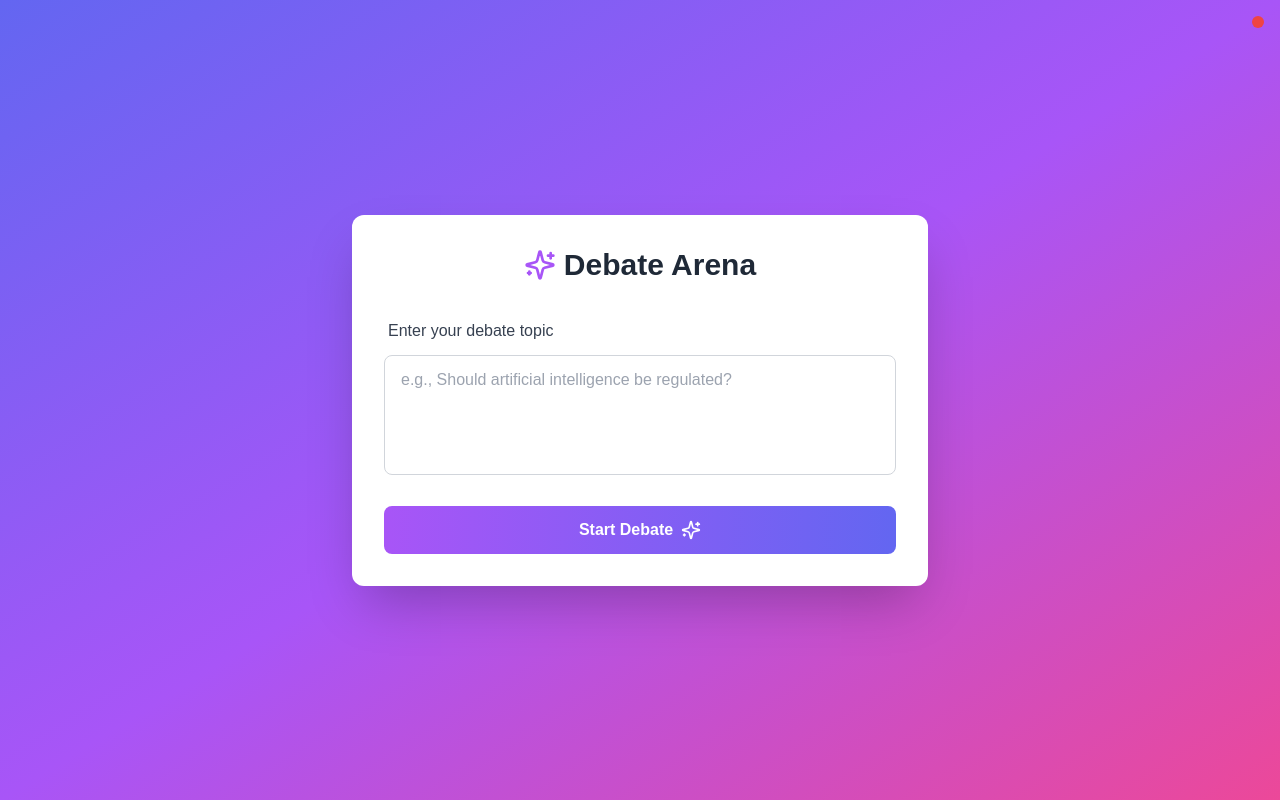
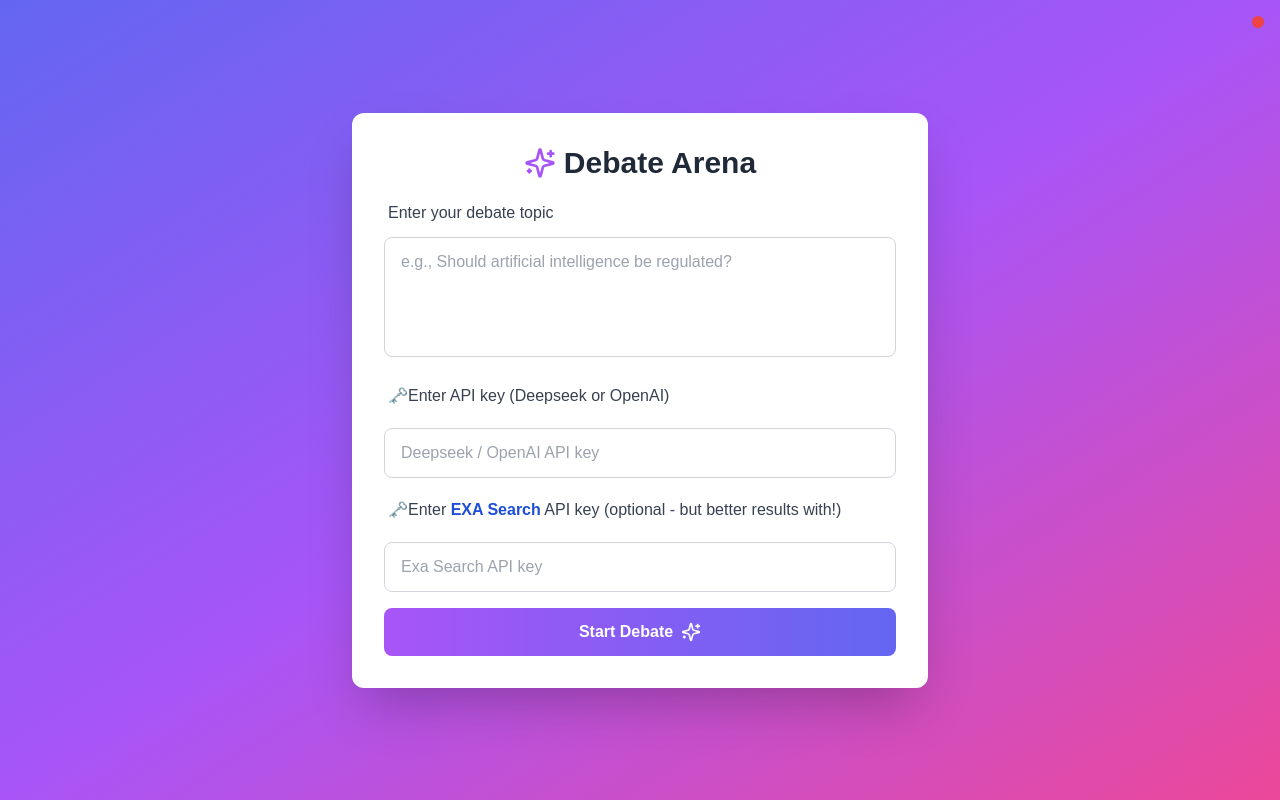
Before and after one commit to Arputikos/AgentON_2025, a Next.js app in the folder frontend/: page / in a window 1280 px wide. Built offline with nearby package versions, Linux system fonts and the light colour scheme; no server answers.

Commit message:
Add inputs for API keys on frontend

```diff
--- a/frontend/src/components/PromptEntry.tsx
+++ b/frontend/src/components/PromptEntry.tsx
@@ -4,8 +4,11 @@ import { useState } from 'react';
 import { useRouter } from 'next/navigation';
 import { Sparkles } from 'lucide-react';
 import { useWebSocket } from '@/contexts/WebSocketContext';
+import Link from 'next/link';
 
 export default function Home() {
+  const [aiApiKey, setAIApiKey] = useState('');
+  const [exaApiKey, setExaApiKey] = useState('');
   const [prompt, setPrompt] = useState('');
   const [isLoading, setIsLoading] = useState(false);
   const { isConnected } = useWebSocket();
@@ -22,7 +25,11 @@ export default function Home() {
         headers: {
           'Content-Type': 'application/json',
         },
-        body: JSON.stringify({ prompt: prompt.trim() }),
+        body: JSON.stringify({
+          prompt: prompt.trim(),
+          ai_api_key: aiApiKey.trim(),
+          exa_api_key: exaApiKey.trim()
+        }),
       });
 
       const debateId = await response.json();
@@ -50,13 +57,13 @@ export default function Home() {
       </div>
 
       <div className="bg-white rounded-xl shadow-2xl p-8 w-full max-w-xl">
-        <div className="flex items-center justify-center mb-8">
+        <div className="flex items-center justify-center mb-4">
           <Sparkles className="w-8 h-8 text-purple-500 mr-2" />
           <h1 className="text-3xl font-bold text-gray-800">Debate Arena</h1>
         </div>
 
-        <form onSubmit={handleSubmit} className="space-y-6">
-          <div>
+        <form onSubmit={handleSubmit} className="space-y-4">
+          <div className='p-0'>
             <label htmlFor="prompt" className="block text-md font-medium text-gray-700 mb-2 p-1">
               Enter your debate topic
             </label>
@@ -70,7 +77,29 @@ export default function Home() {
               disabled={isLoading}
             />
           </div>
-
+          <label htmlFor="prompt" className="block text-md font-medium text-gray-700 mb-2 p-1">
+              🗝️Enter API key (Deepseek or OpenAI)
+            </label>
+            <input
+              type="text"
+              value={aiApiKey}
+              onChange={(e) => setAIApiKey(e.target.value)}
+              className="w-full px-4 py-3 rounded-lg border border-gray-300 focus:ring-2 focus:ring-purple-500 focus:border-transparent transition-all duration-200"
+              placeholder="Deepseek / OpenAI API key"
+              required
+              disabled={isLoading}
+            />
+            <label htmlFor="prompt" className="block text-md font-medium text-gray-700 mb-2 p-1">
+              🗝️Enter <Link href="https://exa.ai/" className='text-blue-700 font-bold'>EXA Search</Link> API key (optional - but better results with!)
+            </label>
+            <input
+              type="text"
+              value={exaApiKey}
+              onChange={(e) => setExaApiKey(e.target.value)}
+              className="w-full px-4 py-3 rounded-lg border border-gray-300 focus:ring-2 focus:ring-purple-500 focus:border-transparent transition-all duration-200"
+              placeholder="Exa Search API key"
+              disabled={isLoading}
+            />
           <button
             type="submit"
             disabled={isLoading}
```
